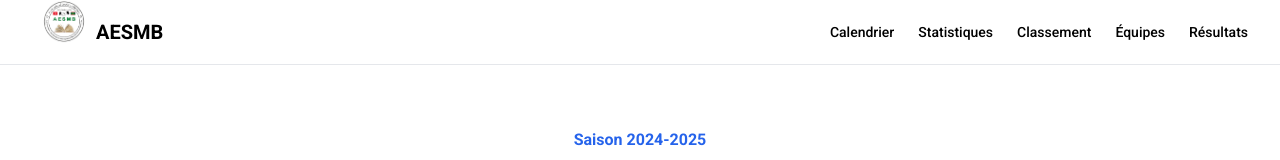
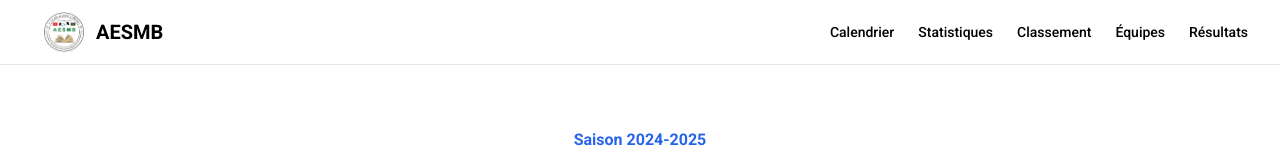
Before and after one commit to ahmed-abdat/AESMB, a Next.js app: page / in a window 1280 px wide. Shown: the top 160 px of the page. Built offline with nearby package versions, Linux system fonts and the light colour scheme.

Commit message:
updat the next config and fix the logo position

```diff
--- a/next.config.mjs
+++ b/next.config.mjs
@@ -4,12 +4,5 @@ const nextConfig = {
   },
 };
 
-// Add this condition for development environment
-if (process.env.NODE_ENV === 'development') {
-  nextConfig.metadata = {
-    ...nextConfig.metadata,
-    metadataBase: new URL('http://localhost:3000'),
-  };
-}
 
 export default nextConfig;
--- a/src/components/Header.tsx
+++ b/src/components/Header.tsx
@@ -21,8 +21,8 @@ export function Header() {
   return (
     <header className="fixed top-0 w-full border-b bg-background/95 backdrop-blur supports-[backdrop-filter]:bg-background/60 z-50">
       <div className="container flex h-16 items-center justify-between">
-        <Link href="/" className="flex items-center hover:opacity-90">
-          <div className="relative w-16 h-16">
+        <Link href="/" className="flex items-center justify-center hover:opacity-90">
+          <div className="relative w-16 h-16 flex">
             <Image
               src="/logo.jpg"
               alt="AESMB Logo"
```
